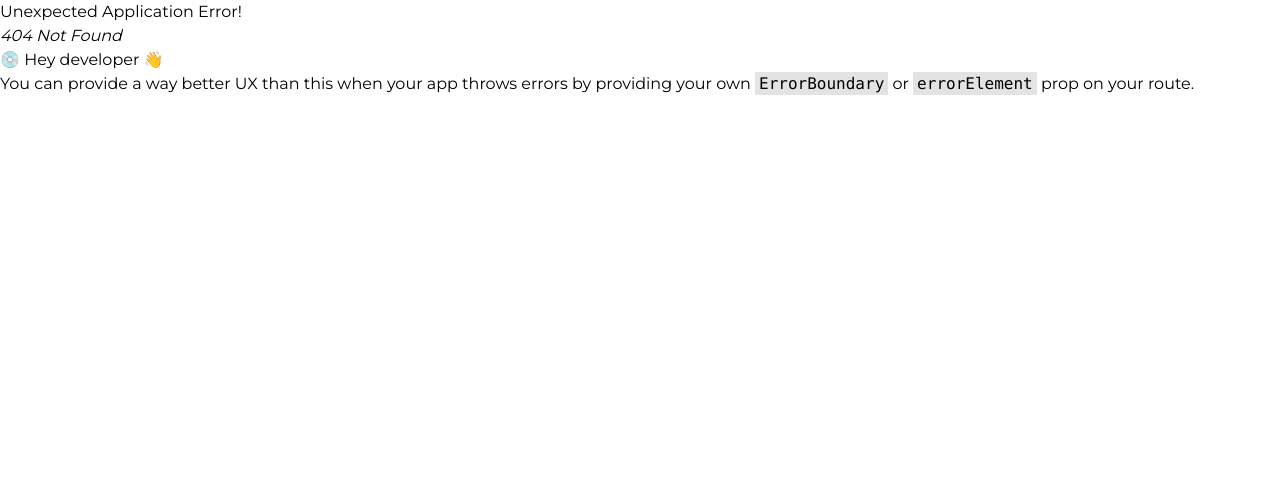
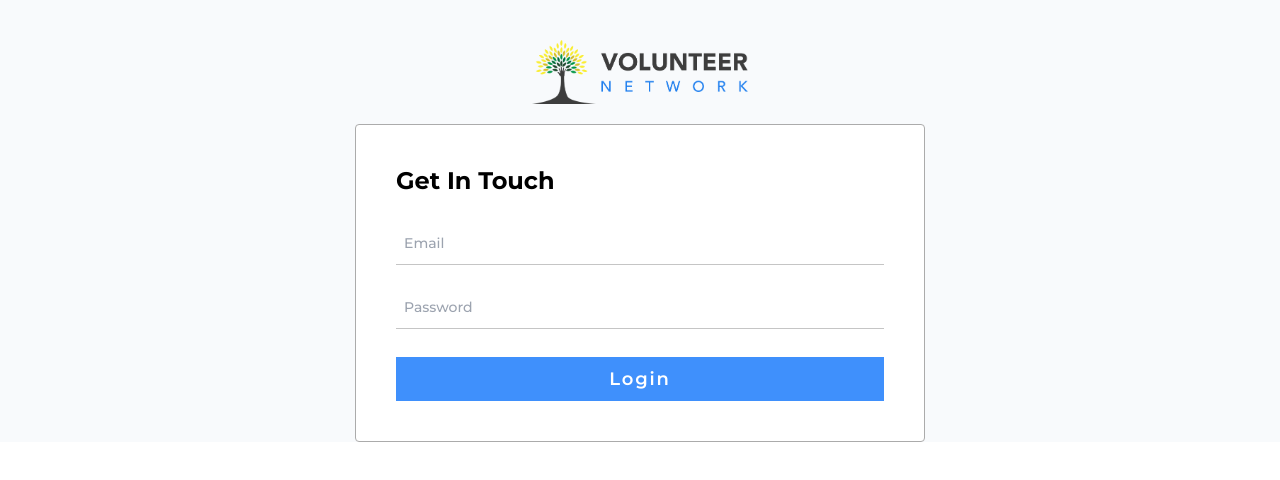
Before and after one commit to ronymia/volunteer-network-client-side, a React (Vite) app: page /auth/login in a window 1280 px wide. Before the commit this address had no page. Shown: the top 480 px of the page. Built offline with nearby package versions, Linux system fonts and the light colour scheme.

Commit message:
login form

```diff
--- /dev/null
+++ b/src/pages/Auth/Login/Login.jsx
@@ -0,0 +1,35 @@
+import React from 'react';
+import { useForm } from "react-hook-form";
+
+export default function Login() {
+     const { register, handleSubmit, reset } = useForm();
+
+     const onSubmit = (data) => {
+          console.log(data);
+     }
+
+     return (
+          <div className="w-[570px] border border-[#ABABAB] rounded p-10 bg-white">
+               <h1 className='text-2xl font-bold capitalize'>get in touch</h1>
+               <form onSubmit={handleSubmit(onSubmit)}
+                    className="flex flex-col gap-y-5 mt-6"
+               >
+                    <input type="email"
+                         className='w-full h-11 border-b border-[#C5C5C5] px-2 focus:outline-none placeholder:text-sm font-medium capitalize'
+                         placeholder='email'
+                         {...register("email")}
+                    />
+
+                    <input type="password"
+                         className='w-full h-11 border-b border-[#C5C5C5] px-2 focus:outline-none placeholder:text-sm font-medium capitalize'
+                         placeholder='password'
+                         {...register("password")}
+                    />
+
+                    <input type="submit" value={"Login"}
+                         className='w-full h-11 bg-primary text-lg text-white mt-2 font-semibold tracking-widest cursor-pointer'
+                    />
+               </form>
+          </div>
+     )
+}
--- a/src/pages/Auth/index.js
+++ b/src/pages/Auth/index.js
@@ -1,3 +1,4 @@
 import Register from "./Register/Register";
+import Login from "./Login/Login";
 
-export { Register };
+export { Register, Login };
--- a/src/routes/Routes/Routes.jsx
+++ b/src/routes/Routes/Routes.jsx
@@ -1,7 +1,7 @@
 import { createBrowserRouter } from "react-router-dom";
 import { Home } from "../../pages";
 import { UserAuth, MainLayouts } from "../../layouts";
-import { Register } from "../../pages/Auth";
+import { Login, Register } from "../../pages/Auth";
 
 export const router = createBrowserRouter([
      {
@@ -21,6 +21,10 @@ export const router = createBrowserRouter([
                {
                     path: "/auth/register",
                     element: <Register />
+               },
+               {
+                    path: "/auth/login",
+                    element: <Login />
                }
           ]
      }
```
